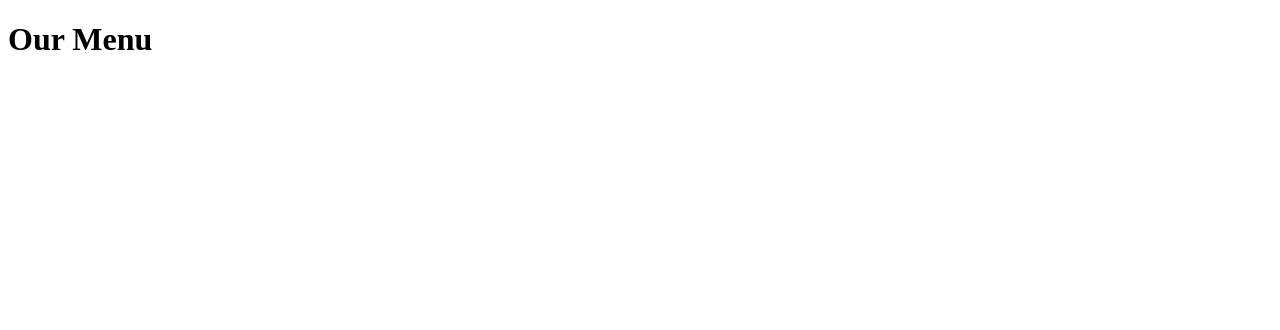
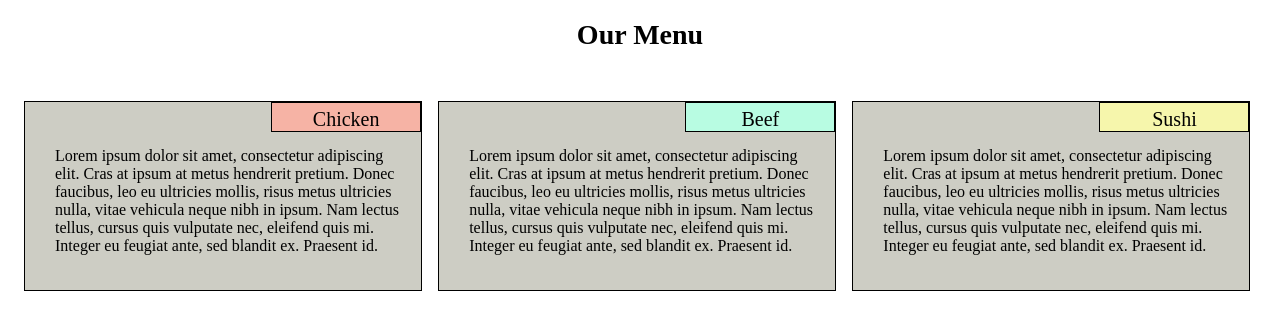
Before and after one commit to AlimaAmi/assignments, a plain HTML site: page mod2-solution/index.html in a window 1280 px wide. Drawn offline with Linux system fonts and the light colour scheme; files that its build step writes are made by us from their sources.

Commit message:
Module 2 Solution

```diff
--- a/mod2-solution/css/style.css
+++ b/mod2-solution/css/style.css
@@ -1,21 +1,86 @@
+* {
+	box-sizing: border-box;
+}
 
 body {
 	font-family: "Times New Roman", serif;
+
+}
+
+h1 {
+	font-size: 175%;
+	text-align: center;
+	margin-bottom: 50px;
+}
+
+h2 {
+	text-align: right;
+	position: relative;
 }
 
 div {
-	margin-right: 15px;
-	margin-bottom: 15px;
+	float: left;
+	padding: 0;
+	margin-left: 15px;
+	margin-bottom: 20px;
+	border: 1px solid black;
+	background-color: #CDCDC4;
 }
 
+.title {
+	font-size: 125%;
+	width: 150px;
+	height: 30px;
+	position: relative;
+	float: right;
+	margin: 0;
+	padding: 5px;
+	text-align: center;
+	border: 1px solid black;
+}
+
+p {
+	margin: 15px;
+
+}
+
+.text {
+	border: none;
+}
+
+#first {
+	background-color: #F6B3A5;
+}
+
+#second {
+	background-color: #B8FCE2;
+}
+
+#third {
+	background-color: #F6F6AC;
+}
+
+
 @media (min-width: 992px) {
+	.col-lg-3 {
+		width: 31.5%;
+		margin-left: 16px;
+		float: left;
+		position: relative;
+	}
 
 }
 
 @media (min-width: 768px) and (max-width: 991px) {
 
+	.col-md-2 {
+		width: 48%;
+		margin-left: 15px
+		float: left;
+		position: relative;
+	}
+
+	.col-md-1 {
+		width: 97.5%;
+	}
 }
-
-@media (max-width: 767px) {
-
-}
--- a/mod2-solution/index.html
+++ b/mod2-solution/index.html
@@ -1,11 +1,37 @@
 <!DOCTYPE html>
 <html>
 <head>
+	<meta charset="utf-8">
+	<meta name="viewport" content="width=device-width, initial-scale=1">
 	<title>Module 2 Solution</title>
-	<link rel="stylesheet" type="text/css" href="style.css">
+	<link rel="stylesheet" href="css/style.css">
 </head>
 <body>
 	<h1>Our Menu</h1>
 
+		<div class="col-lg-3 col-md-2">
+			<div id="first" class="title">Chicken</div>
+			<div class="text">
+				<p> Lorem ipsum dolor sit amet, consectetur adipiscing elit. Cras at ipsum at metus hendrerit pretium. Donec faucibus, leo eu ultricies mollis, risus metus ultricies nulla, vitae vehicula neque nibh in ipsum. Nam lectus tellus, cursus quis vulputate nec, eleifend quis mi. Integer eu feugiat ante, sed blandit ex. Praesent id.</p>
+			</div>
+		</div>
+
+		<div class="col-lg-3 col-md-2">
+			<div id="second" class="title">Beef</div>
+
+			<div class="text">
+				<p>Lorem ipsum dolor sit amet, consectetur adipiscing elit. Cras at ipsum at metus hendrerit pretium. Donec faucibus, leo eu ultricies mollis, risus metus ultricies nulla, vitae vehicula neque nibh in ipsum. Nam lectus tellus, cursus quis vulputate nec, eleifend quis mi. Integer eu feugiat ante, sed blandit ex. Praesent id.</p>
+			</div>
+		</div>
+
+		<div class="col-lg-3 col-md-1">
+			<div id="third" class="title">Sushi </div>
+
+			<div class="text">
+				<p>Lorem ipsum dolor sit amet, consectetur adipiscing elit. Cras at ipsum at metus hendrerit pretium. Donec faucibus, leo eu ultricies mollis, risus metus ultricies nulla, vitae vehicula neque nibh in ipsum. Nam lectus tellus, cursus quis vulputate nec, eleifend quis mi. Integer eu feugiat ante, sed blandit ex. Praesent id.</p>
+			</div>
+
+		</div>
+
 </body>
 </html>
```
